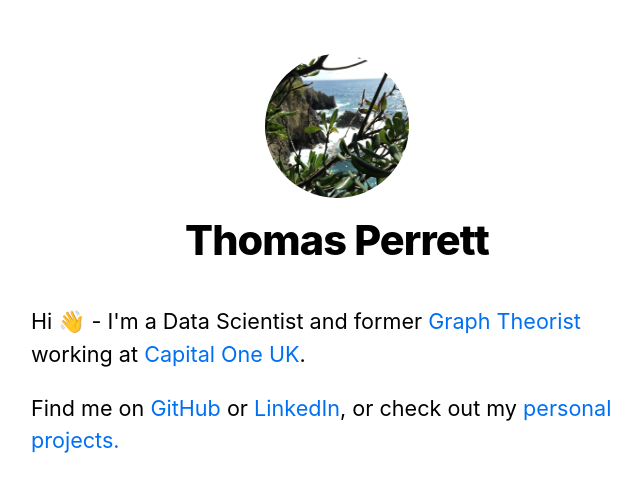
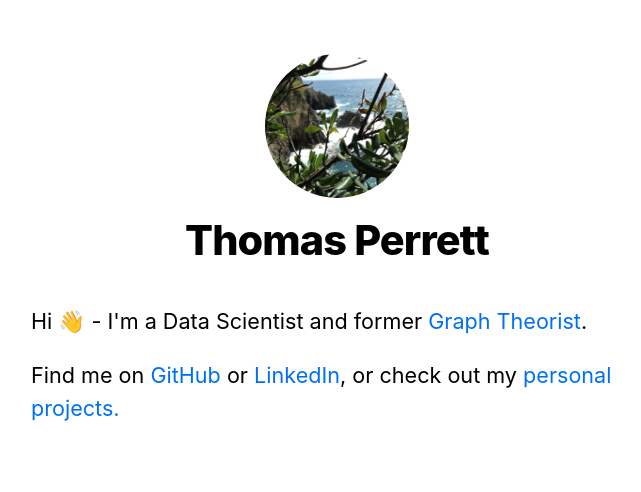
Before and after one commit to tjperr/website, a Next.js app: page / in a window 1280 px wide. Shown: the top 492 px of the page, without its empty margins (303-944 px from the left). Built offline with nearby package versions, Linux system fonts and the light colour scheme.

Commit message:
remove c1

```diff
--- a/pages/index.js
+++ b/pages/index.js
@@ -12,8 +12,7 @@ export default function Home() {
       <section className={utilStyles.headingMd}>
         <p>
           Hi 👋 - I'm a Data Scientist and former{" "}
-          <Link href="/ac">Graph Theorist</Link> working at{" "}
-          <a href="https://capitalone.co.uk/">Capital One UK</a>.
+          <Link href="/ac">Graph Theorist</Link>.
         </p>
 
         <p>
```
